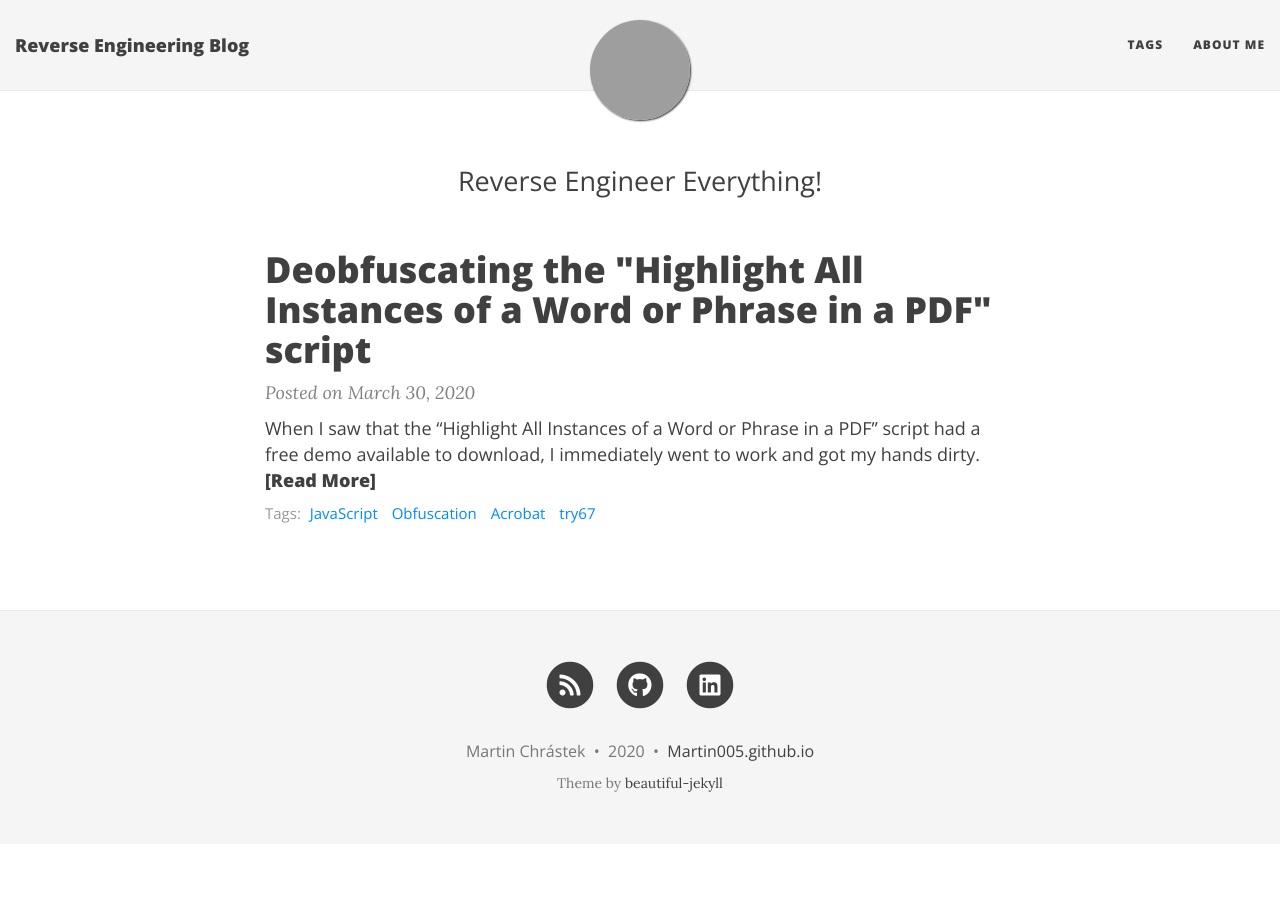
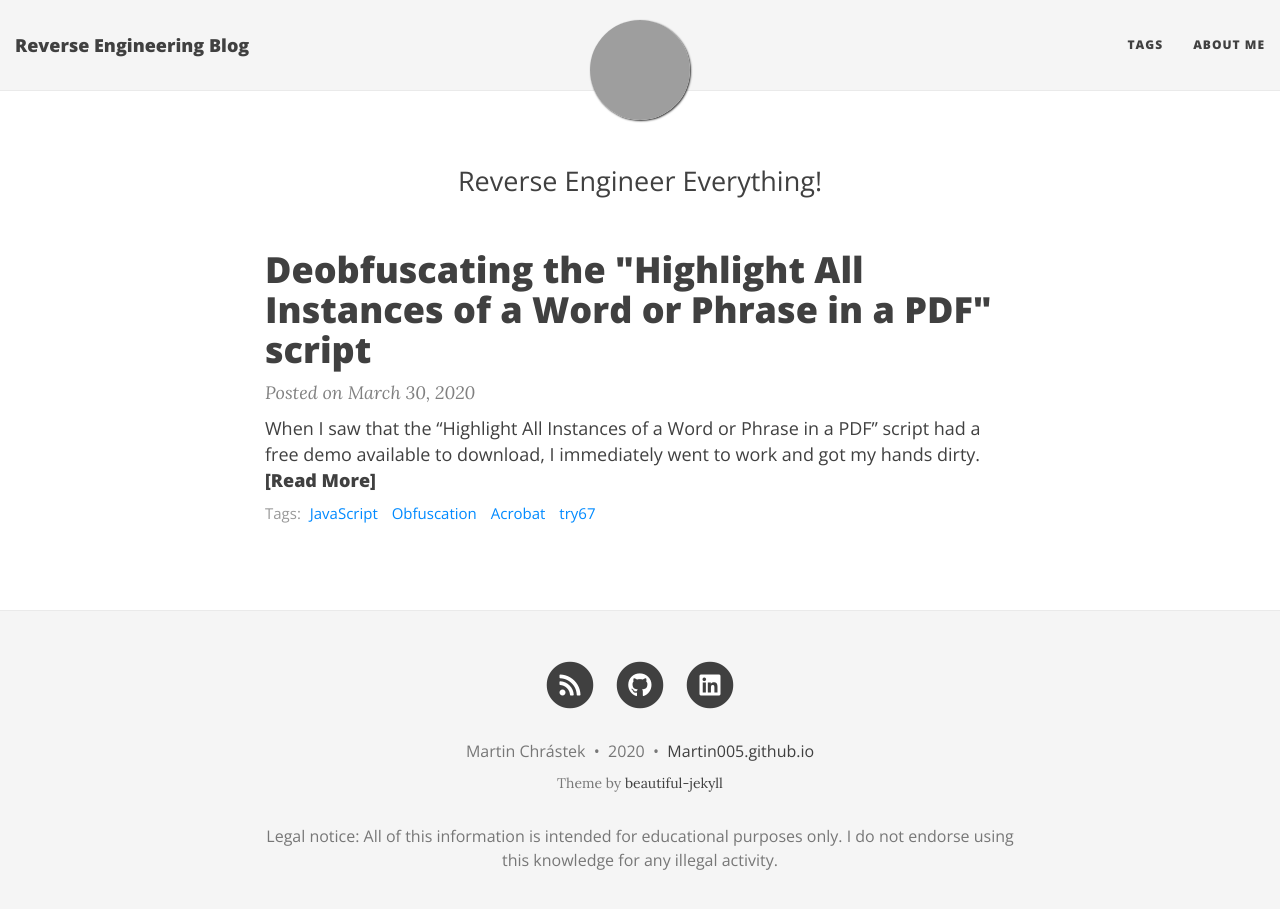
Before and after one commit to Martin005/Martin005.github.io, a Jekyll site: the page built from index.html, in a window 1280 px wide and 922 px high. Shown: the top 909 px of the window. Built offline with Jekyll 4.4.1, drawn with Linux system fonts in a browser that asks for light colours; nearby versions of some CDN libraries; the list of posts is cut into pages by our own code; grey boxes are pictures that could not be loaded.

Commit message:
Update footer

```diff
--- a/_includes/footer.html
+++ b/_includes/footer.html
@@ -46,6 +46,9 @@
       Theme by
       <a href="https://deanattali.com/beautiful-jekyll/">beautiful-jekyll</a>
     </p>
+    <p class="copyright text-muted">
+    Legal notice: All of this information is intended for educational purposes only. I do not endorse using this knowledge for any illegal activity.
+    </p>
       </div>
     </div>
   </div>
```
Also changed, not shown: _posts/javascript/acrobat/highlight-all-instances/2020-03-30-Deobfuscating-PDF-words-highlighting-script.md (+0 -2 lines).
